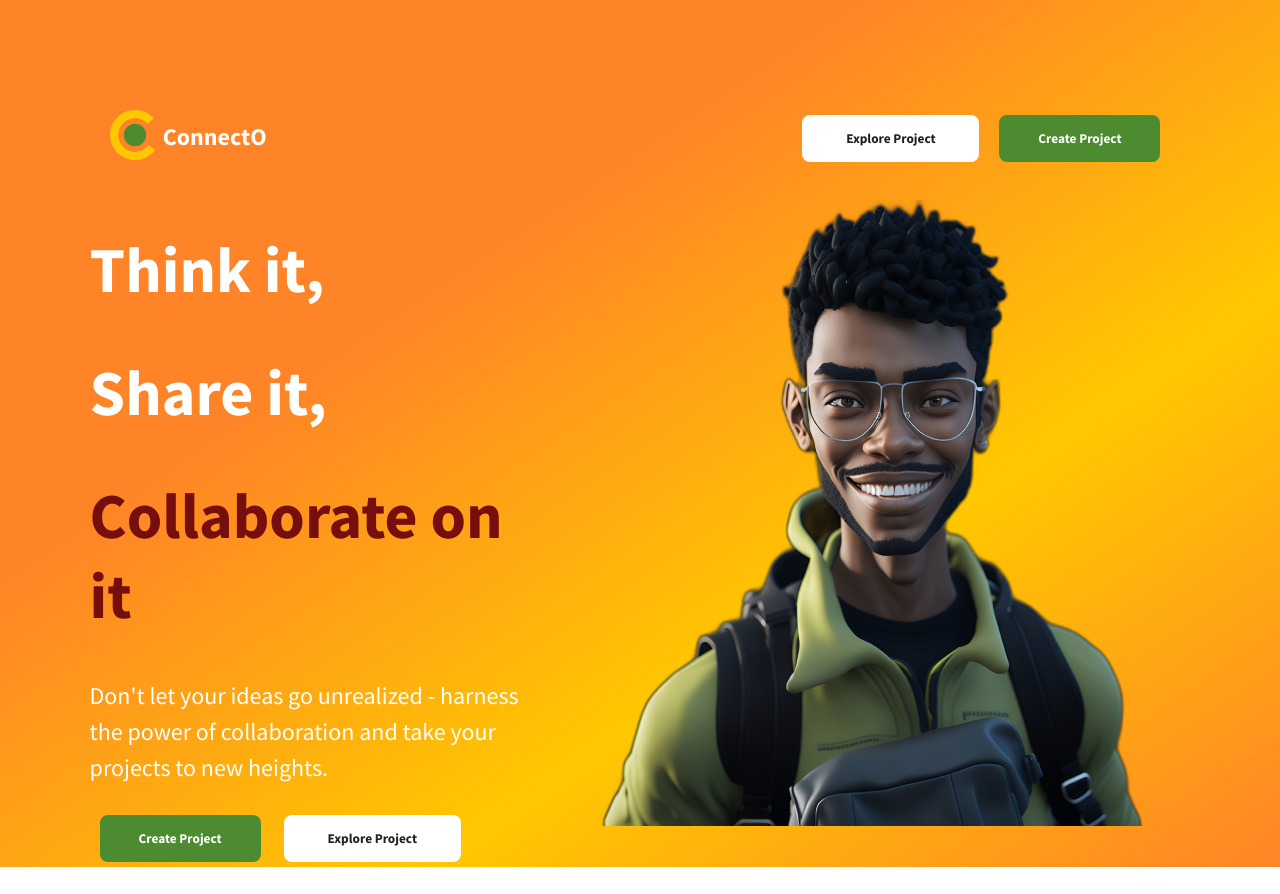
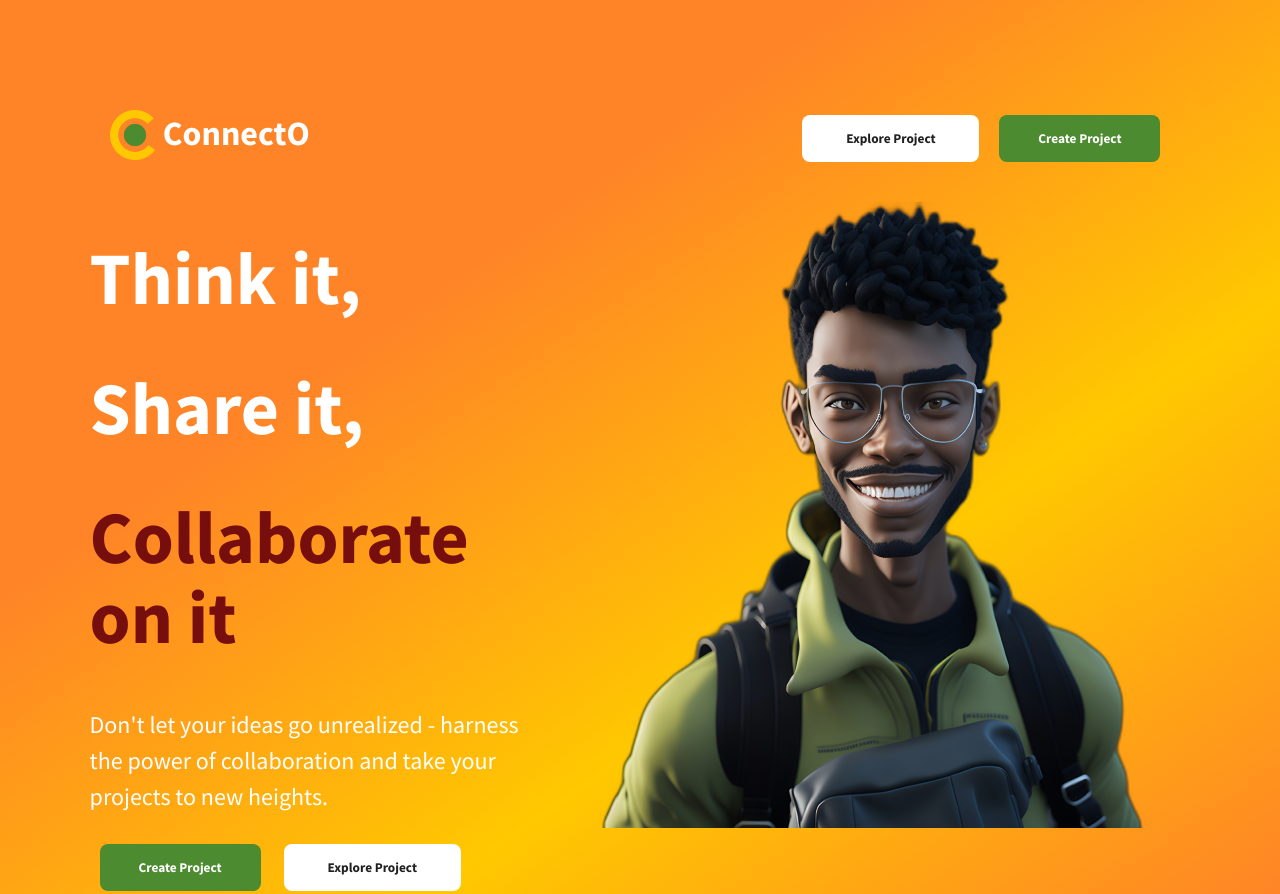
Before and after one commit to pankajganage07/CONNECTO, a plain HTML site: page index.html in a window 1280 px wide. Shown: the top 894 px of the page. Drawn offline with Linux system fonts and the light colour scheme.

Commit message:
improve styling

```diff
--- a/CSS/styles.css
+++ b/CSS/styles.css
@@ -29,8 +29,9 @@ body{
 }
 
 .container1 h1{
-    font-size: 64px;
+    font-size: 74px;
     line-height: 80px;
+    font-weight: 700;
 }
 
 #collaborate {
@@ -54,6 +55,7 @@ body{
     margin: 0%;
     position: relative;
     bottom: 15px;
+    font-size: 34px;
 
 
 }
```
